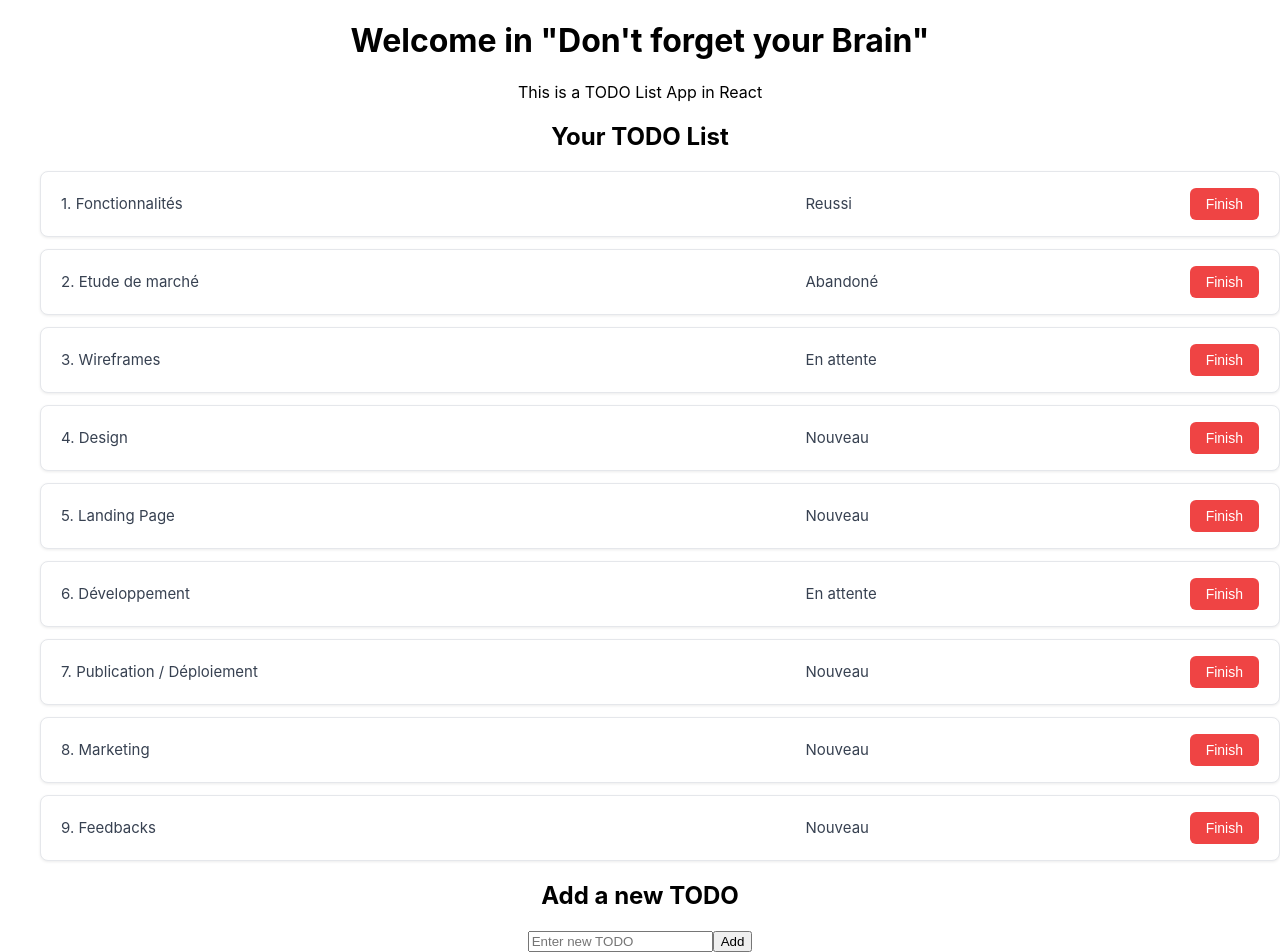
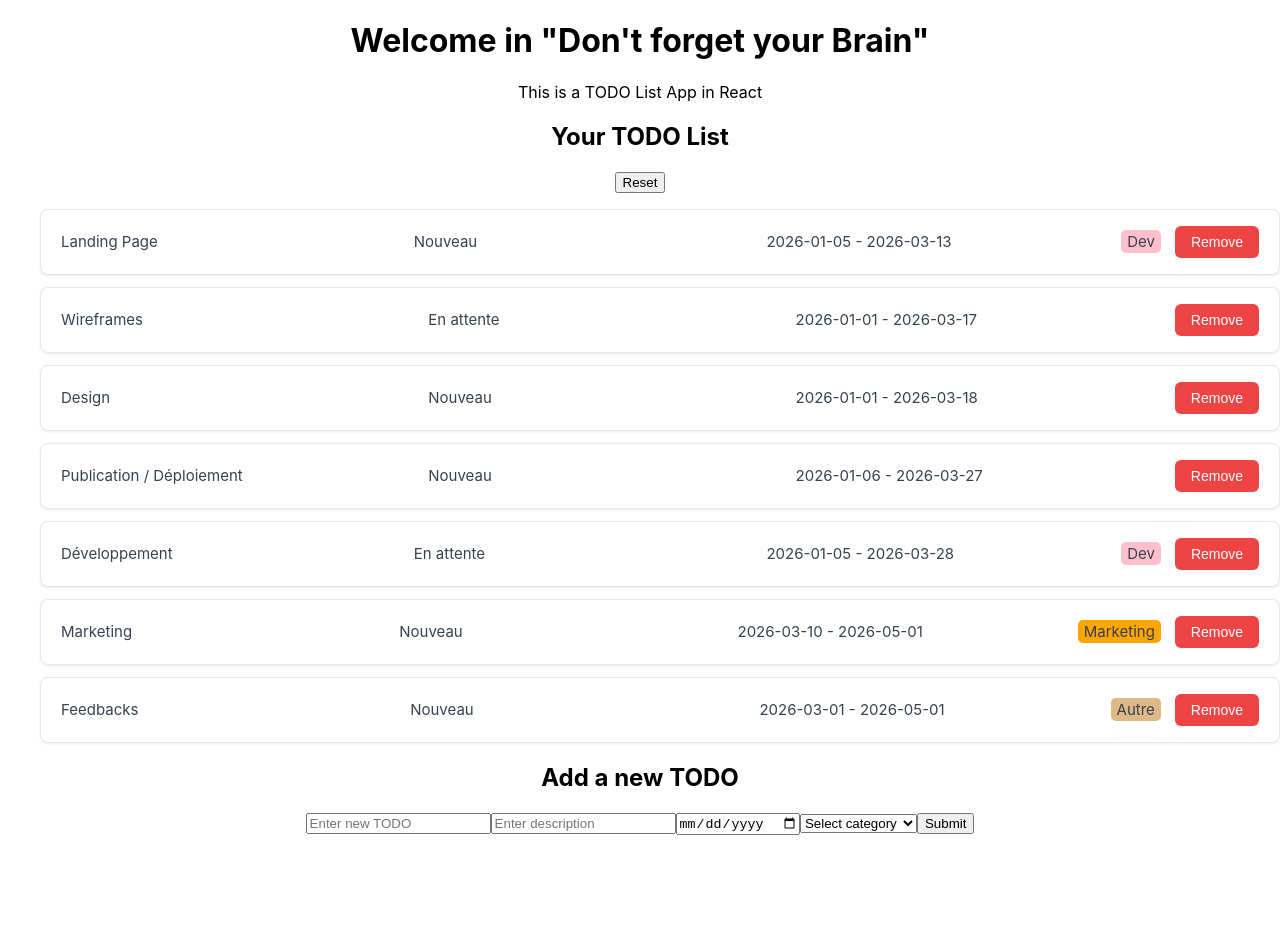
Before and after one commit to julesfuselier/ToDoApp-React, a React (Create React App) app: page / in a window 1280 px wide. After the commit the page ends 835 px from the top, so only its background shows below. Built offline with nearby package versions, Linux system fonts and the light colour scheme.

Commit message:
Enhance AddTodo component to support multiple fields and categories

```diff
--- a/public/index.html
+++ b/public/index.html
@@ -24,7 +24,7 @@
       work correctly both with client-side routing and a non-root public URL.
       Learn how to configure a non-root public URL by running `npm run build`.
     -->
-    <title>React App</title>
+    <title>Don't forget your brain</title>
   </head>
   <body>
     <noscript>You need to enable JavaScript to run this app.</noscript>
--- a/src/App.js
+++ b/src/App.js
@@ -3,21 +3,39 @@ import {TitleComponent} from './components/TitleComponent';
 import TodoList from './components/TodoList';
 import AddTodo from './components/AddTodo';
 
-import data from './data.json'
+import data from './data.json';
 
 import './App.css';
 
 function App() {
     const [list, setList] = useState(data.tasks);
+    const [listCategories] = useState(data.categories);
+    const [listRelations, setListRelations] = useState(data.relations);
 
-    const addItem = (text) => {
+    const addItem = (text, description, date, categoryId) => {
         if (text.trim() !== "") {
+
+            const newId = Math.max(...list.map(item => item.id)) + 1;
+
             const newTodo = {
-                id: Date.now(),
+                id: newId,
                 title: text,
-                completed: false
+                description: description,
+                etat: "Nouveau",
+                date_creation: new Date().toISOString().split('T')[0],
+                date_echeance: date
             };
+
             setList([...list, newTodo]);
+
+            if (categoryId) {
+                const newRelation = {
+                    tache: newId,
+                    categorie: parseInt(categoryId)
+                };
+
+                setListRelations([...listRelations, newRelation]);
+            }
         }
     };
 
@@ -26,14 +44,17 @@ function App() {
         setList(newList);
     };
 
+    const resetList = () => {
+        setList([]);
+    }
 
     return (
         <div className="App">
             <TitleComponent />
 
-            <TodoList list={list} onDelete={deleteItem} />
+            <TodoList list={list} listCat={listCategories} listLink={listRelations} onDelete={deleteItem} onReset={resetList} />
 
-            <AddTodo onAdd={addItem} />
+            <AddTodo onAdd={addItem} listCat={listCategories} />
         </div>
     );
 }
--- a/src/components/AddTodo.js
+++ b/src/components/AddTodo.js
@@ -1,24 +1,50 @@
-import { useState } from 'react';
+function AddTodo({ onAdd, listCat }) {
 
-function AddTodo({ onAdd }) {
-    const [text, setText] = useState("");
 
-    const handleAdd = () => {
-        onAdd(text);
-        setText("");
-    };
+    function handleAdd(e) {
+        e.preventDefault();
+
+        const formData = new FormData(e.target);
+
+        onAdd(
+            formData.get("title"),
+            formData.get("description"),
+            formData.get("date_creation"),
+            formData.get("category")
+        );
+
+        e.target.reset();
+    }
 
     return (
         <div className="AddTodo">
             <h2>Add a new TODO</h2>
-            <input
-                type="text"
-                value={text}
-                onChange={(e) => setText(e.target.value)}
-                onKeyPress={(e) => e.key === 'Enter' && handleAdd()}
-                placeholder="Enter new TODO"
-            />
-            <button onClick={handleAdd}>Add</button>
+            <form onSubmit={handleAdd}>
+                <input
+                    name="title"
+                    type="text"
+                    onKeyPress={(e) => e.key === 'Enter' && handleAdd()}
+                    placeholder="Enter new TODO"
+                />
+                <input
+                    name="description"
+                    type="text"
+                    placeholder="Enter description"
+                />
+                <input
+                    name="date_creation"
+                    type="date"
+                />
+                <select name="category">
+                    <option value="">Select category</option>
+                    {listCat.map((cat) => (
+                        <option key={cat.id} value={cat.id}>
+                            {cat.title}
+                        </option>
+                    ))}
+                </select>
+                <button type="submit">Submit</button>
+            </form>
         </div>
     );
 }
--- a/src/components/TodoList.js
+++ b/src/components/TodoList.js
@@ -1,20 +1,60 @@
-function TodoList({ list, onDelete }) {
+function TodoList({ list, listCat, listLink, onDelete, onReset  }) {
+
+    const getCategoriesForTask = (taskId) => {
+        const categoryIds = listLink
+            .filter(rel => rel.tache === taskId)
+            .map(rel => rel.categorie);
+
+        return listCat.filter(cat => categoryIds.includes(cat.id));
+    };
+
+    const sortedList = [...list]
+        .filter(item => !["Reussi", "Abandoné"].includes(item.etat))
+        .sort((a, b) => {
+            if (!a.date_echeance) return 1;
+            if (!b.date_echeance) return -1;
+
+            return new Date(a.date_echeance) - new Date(b.date_echeance);
+        });
 
     return (
         <div className="TodoList">
             <h2>Your TODO List</h2>
+            <button onClick={onReset}>Reset</button>
             <ul>
-                {list.map((item) => (
+                {sortedList
+                    .map((item) => {
+                        const categories = getCategoriesForTask(item.id);
+
+                        return (
                             <li key={item.id}>
                                 <span>{item.title}</span>
-                        <span>{item.description}</span>
                                 <span>{item.etat}</span>
 
+                                <span>{item.date_creation} - {item.date_echeance}</span>
+
+                                <div>
+                                    {categories.map(cat => (
+                                        <span
+                                            key={cat.id}
+                                            style={{
+                                                backgroundColor: cat.color,
+                                                padding: "2px 6px",
+                                                margin: "2px",
+                                                borderRadius: "5px"
+                                            }}
+                                        >
+                                            {cat.title}
+                                        </span>
+                                    ))}
+                                </div>
+
                                 <button onClick={() => onDelete(item.id)}>
-                            Finish
+                                    Remove
                                 </button>
                             </li>
-                ))}
+                        );
+                    })}
             </ul>
         </div>
     );
--- a/src/data.json
+++ b/src/data.json
@@ -2,7 +2,7 @@
   "tasks": [
     {
       "id": 101,
-      "title": "1. Fonctionnalités",
+      "title": "Fonctionnalités",
       "description": "",
       "date_creation": "2026-01-01",
       "date_echeance": "2026-03-01",
@@ -15,7 +15,7 @@
     },
     {
       "id": 102,
-      "title": "2. Etude de marché",
+      "title": "Etude de marché",
       "description": "",
       "date_creation": "2026-01-02",
       "date_echeance": "2026-04-01",
@@ -24,7 +24,7 @@
     },
     {
       "id": 103,
-      "title": "3. Wireframes",
+      "title": "Wireframes",
       "description": "",
       "date_creation": "2026-01-01",
       "date_echeance": "2026-03-17",
@@ -33,7 +33,7 @@
     },
     {
       "id": 104,
-      "title": "4. Design",
+      "title": "Design",
       "description": "",
       "date_creation": "2026-01-01",
       "date_echeance": "2026-03-18",
@@ -42,7 +42,7 @@
     },
     {
       "id": 105,
-      "title": "5. Landing Page",
+      "title": "Landing Page",
       "description": "",
       "date_creation": "2026-01-05",
       "date_echeance": "2026-03-13",
@@ -50,7 +50,7 @@
     },
     {
       "id": 106,
-      "title": "6. Développement",
+      "title": "Développement",
       "description": "",
       "date_creation": "2026-01-05",
       "date_echeance": "2026-03-28",
@@ -58,7 +58,7 @@
     },
     {
       "id": 107,
-      "title": "7. Publication / Déploiement",
+      "title": "Publication / Déploiement",
       "description": "",
       "date_creation": "2026-01-06",
       "date_echeance": "2026-03-27",
@@ -74,7 +74,7 @@
     },
     {
       "id": 108,
-      "title": "8. Marketing",
+      "title": "Marketing",
       "description": "",
       "date_creation": "2026-03-10",
       "date_echeance": "2026-05-01",
@@ -83,7 +83,7 @@
     },
     {
       "id": 109,
-      "title": "9. Feedbacks",
+      "title": "Feedbacks",
       "description": "",
       "date_creation": "2026-03-01",
       "date_echeance": "2026-05-01",
@@ -111,7 +111,7 @@
       "id": 203,
       "title": "Autre",
       "description": "",
-      "color": "bluesky",
+      "color": "burlywood",
       "icon": ""
     },
     {
```
Lines whose indentation alone changed are shown as unchanged.
